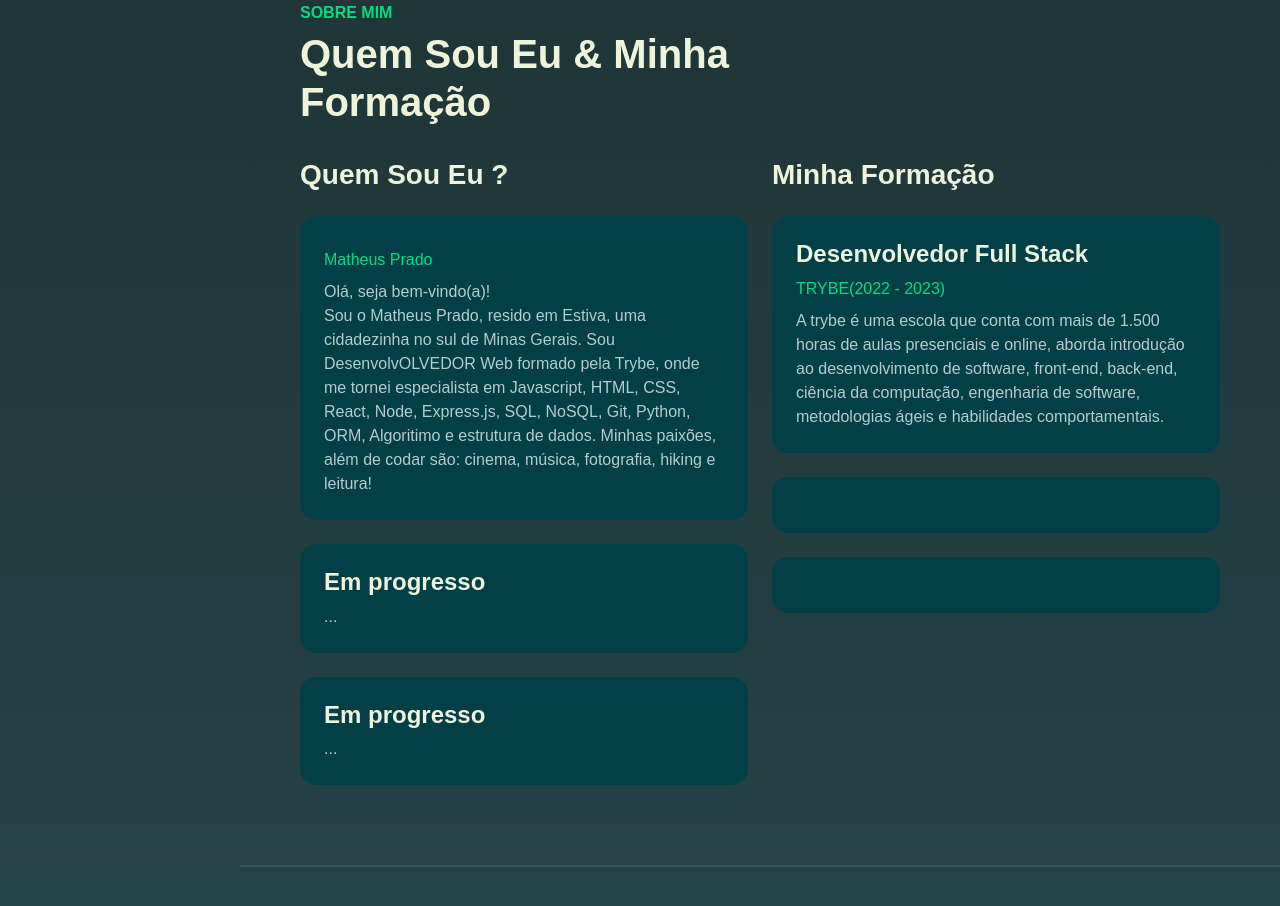
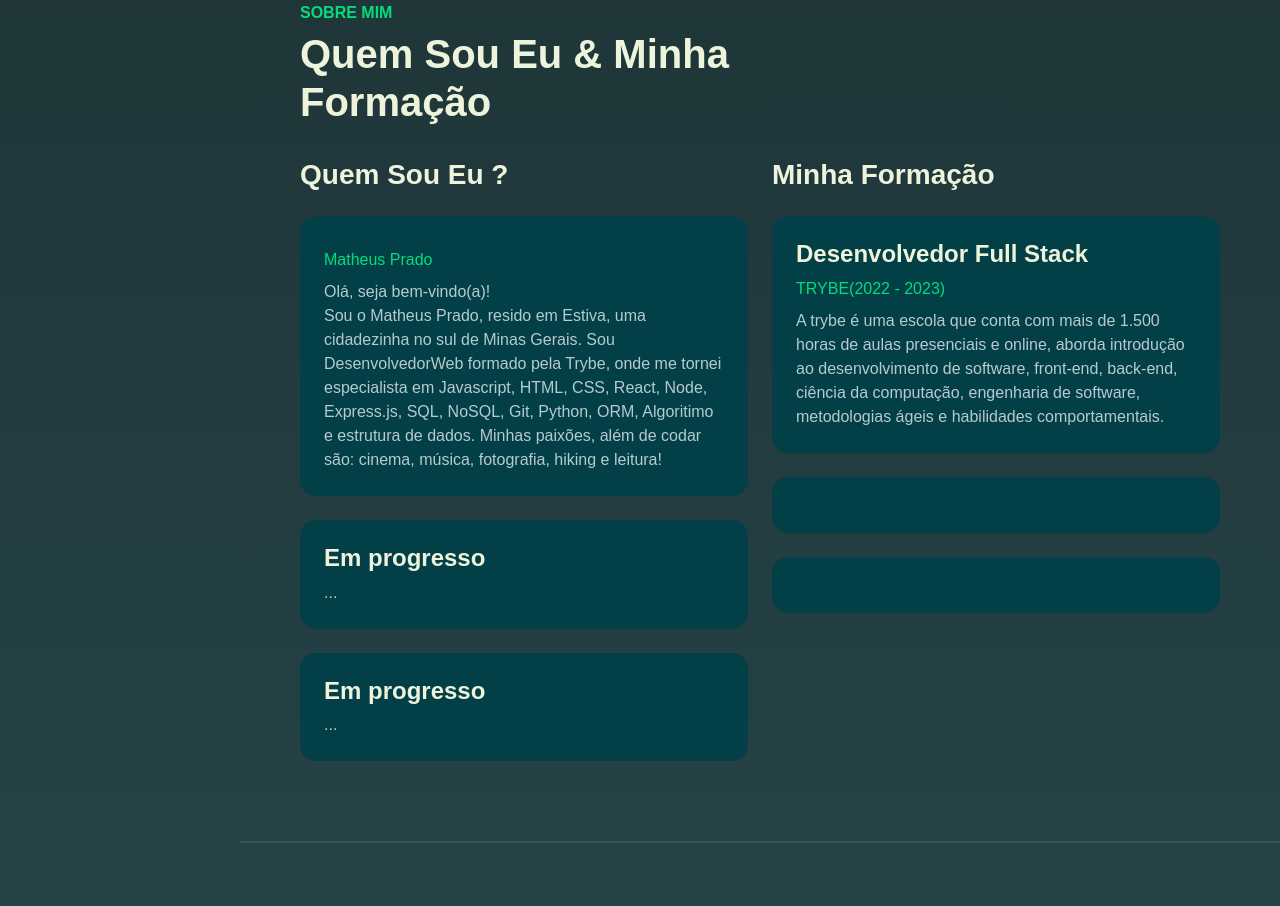
Before and after one commit to matheusPrado007/matheusPrado007.github.io, a plain HTML site: page index.html in a window 1280 px wide. Shown: the part 2980-3886 px from the top of the page. Drawn offline with Linux system fonts and the light colour scheme; files whose address does not match are found by name; a web font is replaced by a local one.

Commit message:
fix: Ajustando perfil no html

```diff
--- a/index.html
+++ b/index.html
@@ -236,7 +236,7 @@
                                     <p class="mb-0"> Olá, seja bem-vindo(a)!
                                         <br>
                                         Sou o Matheus Prado, resido em Estiva, uma cidadezinha no sul de Minas Gerais.
-                                        Sou DesenvolvOLVEDOR Web formado pela Trybe, onde me tornei especialista em
+                                        Sou DesenvolvedorWeb formado pela Trybe, onde me tornei especialista em
                                         Javascript, HTML, CSS, React, Node, Express.js, SQL, NoSQL, Git, Python, ORM,
                                         Algoritimo e estrutura de dados.
 
```
